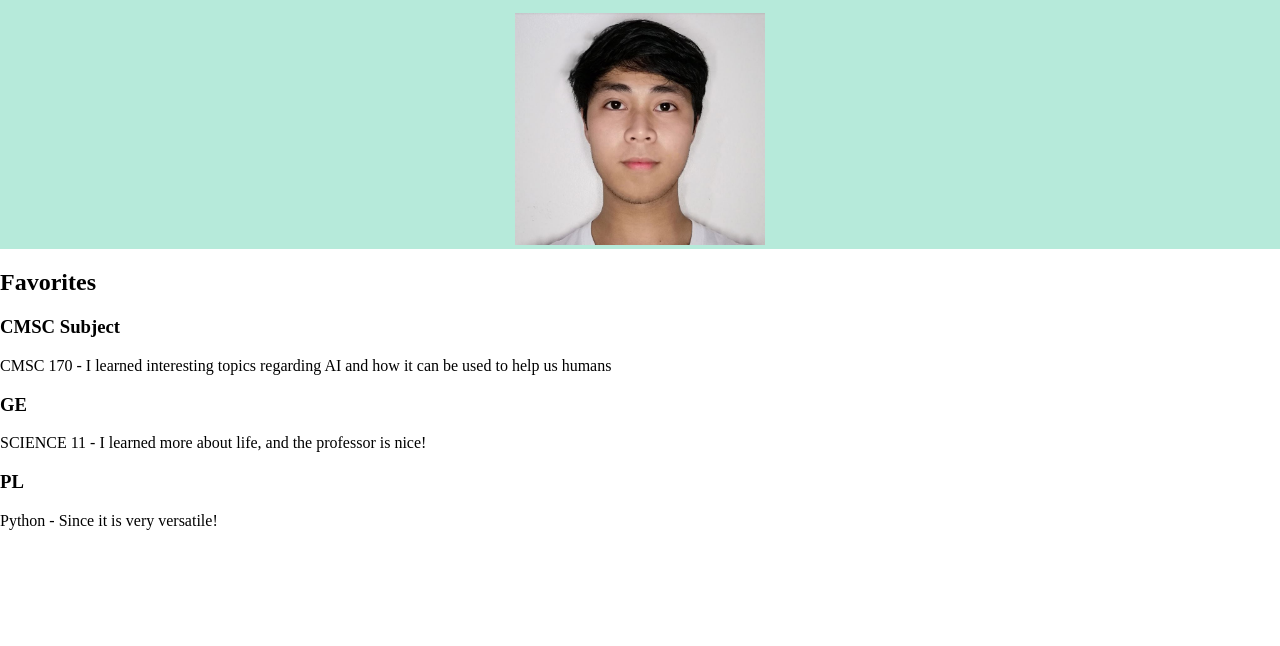
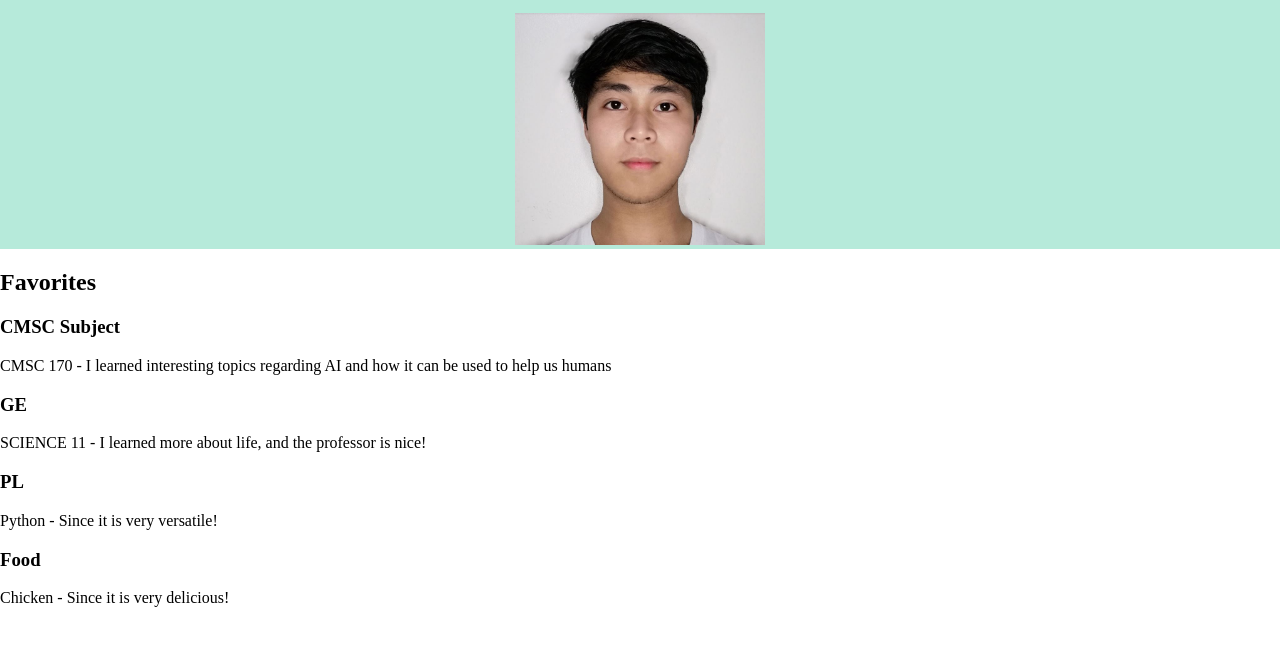
Before and after one commit to msdamalerio/msdamalerio.github.io, a plain HTML site: page index.html in a window 1280 px wide. Shown: the part 74-720 px from the top of the page. Drawn offline with Linux system fonts and the light colour scheme.

Commit message:
update content of favorites

```diff
--- a/index.html
+++ b/index.html
@@ -25,6 +25,9 @@
             <h3>PL</h3>
             <p>Python - Since it is very versatile!</p>
 
+            <h3>Food</h3>
+            <p>Chicken - Since it is very delicious!</p>
+
         </div>
 
     </body>
```
